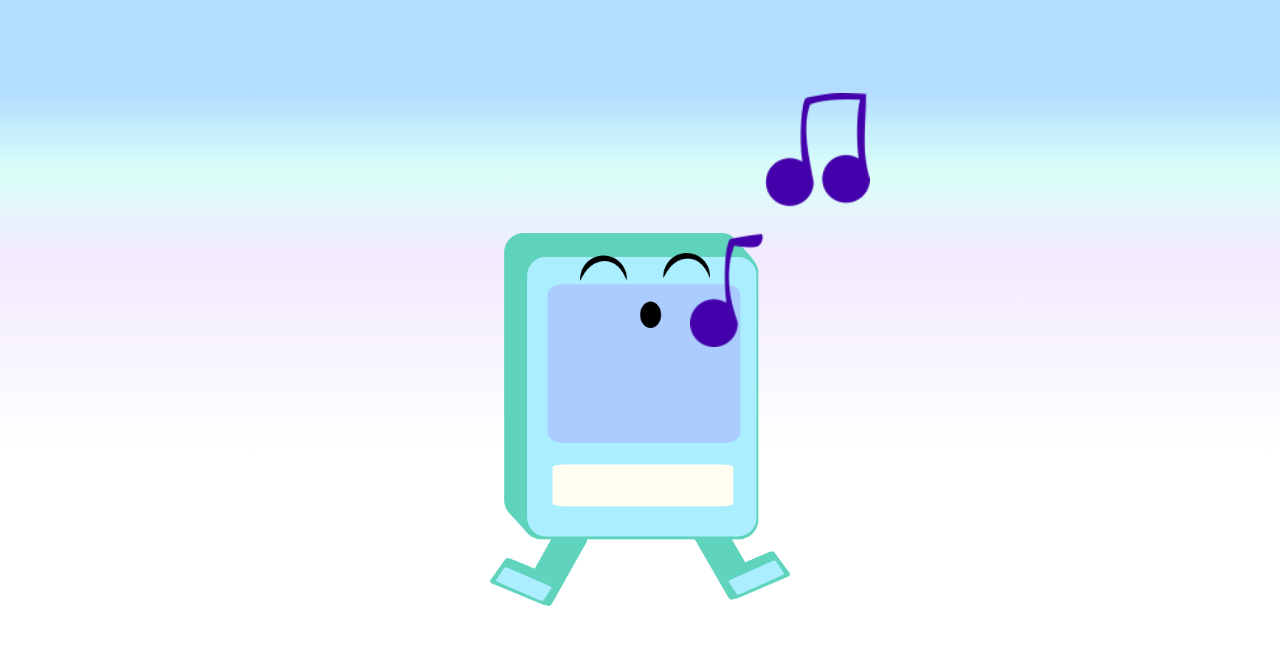
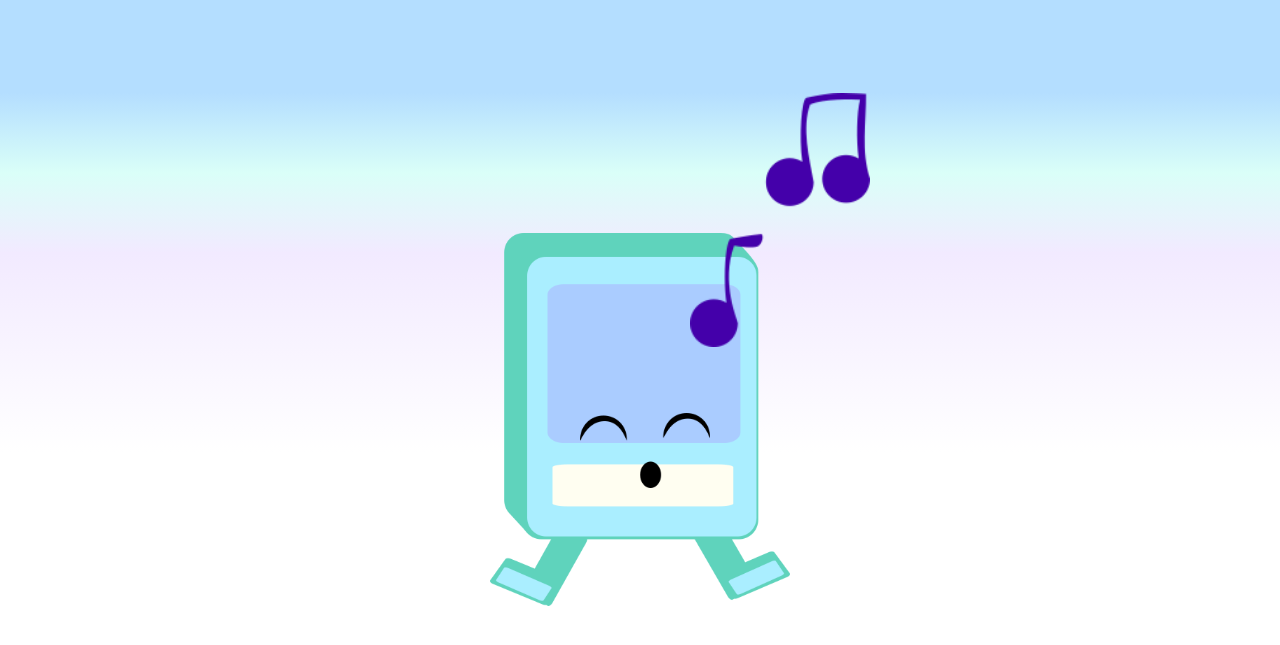
Before and after one commit to monteparlo/APIs, a plain HTML site: page index.html in a window 1280 px wide. Shown: the part 147-792 px from the top of the page. Drawn offline with Linux system fonts and the light colour scheme.

Commit message:
Update stylesheet.css

```diff
--- a/stylesheet.css
+++ b/stylesheet.css
@@ -102,7 +102,7 @@ h1 {
   position: absolute;
   width: 130px;
   height: auto;
-  top: 50vh;
+  top: 70vh;
   left: 45.3vw;
 }
 
```
